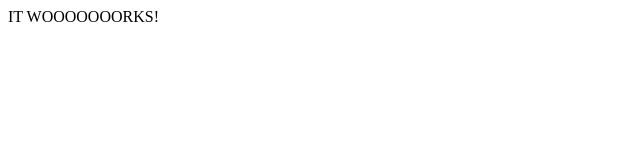
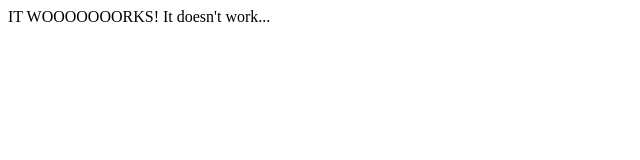
Before and after one commit to hashiba-k-jp/web-comp, a plain HTML site: page index.html in a window 1280 px wide. Shown: the whole page, without its empty margins (0-640 px from the left). Drawn offline with Linux system fonts and the light colour scheme.

Commit message:
test pipeline

```diff
--- a/index.html
+++ b/index.html
@@ -6,5 +6,6 @@
   </head>
   <body>
     IT WOOOOOOORKS!
+    It doesn't work...
   </body>
 </html>
```
